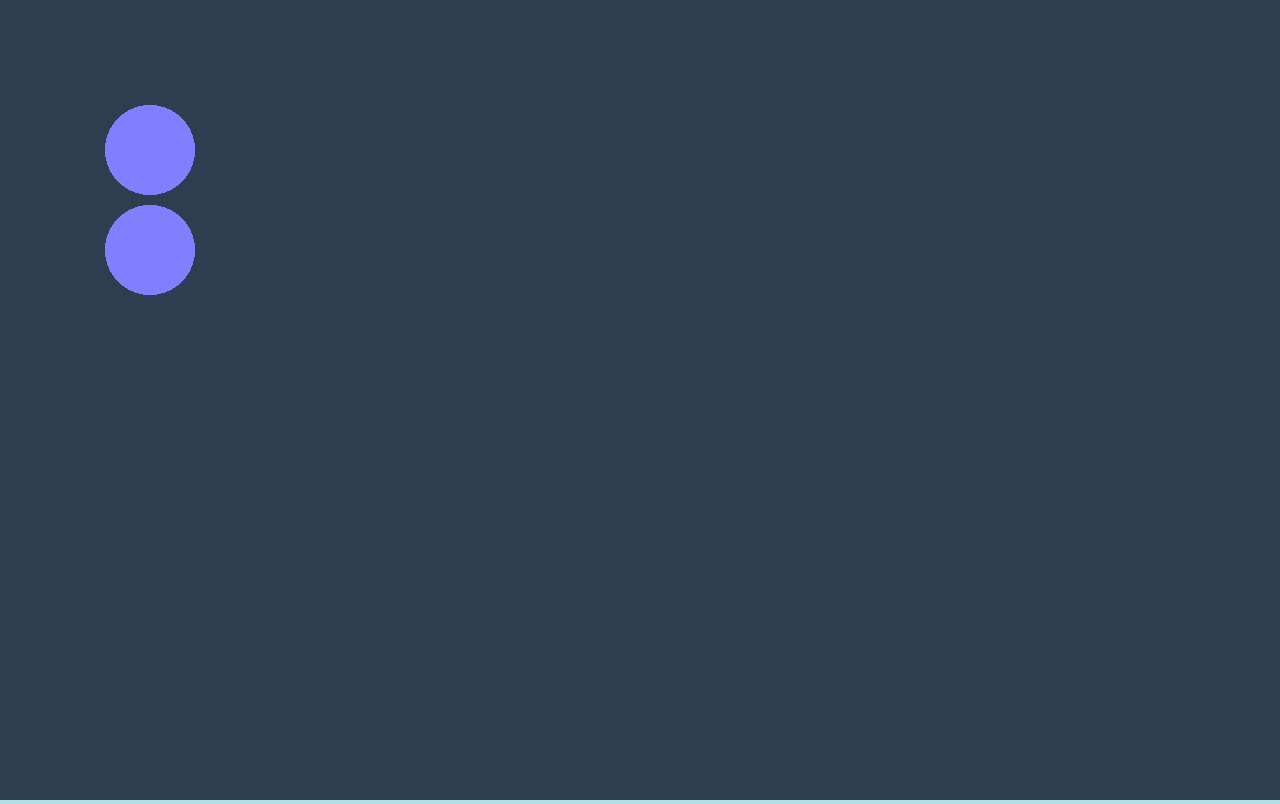
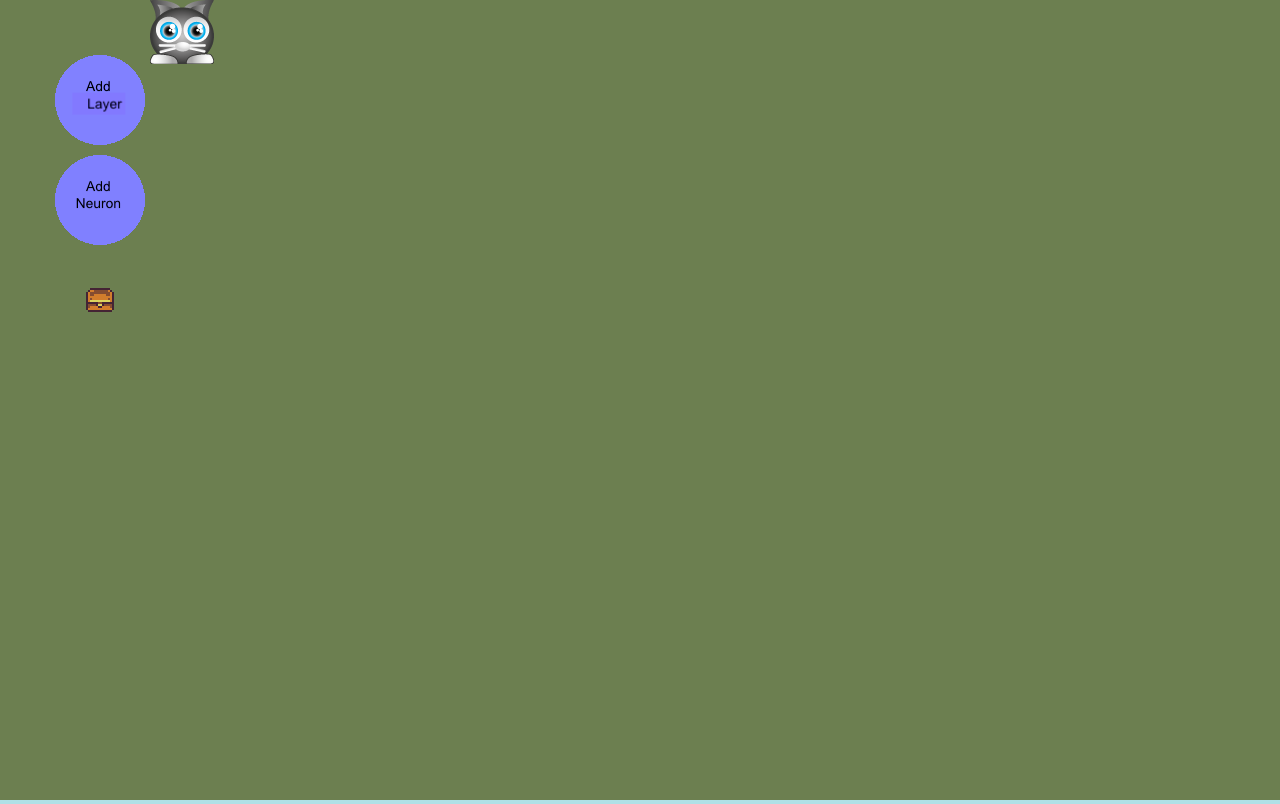
Before and after one commit to aegeorge42/aegeorge42.github.io, a plain HTML site: page index.html in a window 1280 px wide. Drawn offline with Linux system fonts and the light colour scheme.

Commit message:
draw layers is functional

```diff
--- a/Controller.js
+++ b/Controller.js
@@ -1,105 +1,46 @@
 //import {Button, textureButton, onButtonDown, getDown} from "./View/Button.js"
 import {Button} from "./View/Button.js"
-import {actFns, Neuron, Layer, Net} from "../Model/net.js"
+import {View} from "./View/View.js"
+import {actFns, Neuron, Layer, Net} from "./Model/net.js"
 
-const mode = 0;
-const textureButton = PIXI.Texture.from('images/button.png');
-/*const textureButtonOver = PIXI.Texture.from('images/button_over.png');
-const textureButtonDown = PIXI.Texture.from('images/button_down.png');
-*/
-const textureCat = PIXI.Texture.from('images/cat.png');
+const view = new View();
+const net = new Net();
 
-const tintNone = 0xFFFFFF;
-const tintOver = 0xFFA500;
-const tintDown = 0x00FF00;
+view.addButtons();
+view.drawButtons();
+
+view.draw_layerSetup(net);
+view.drawNeurons(net);
 
 
-const net = new Net();
-const staticInput = [1.0, 5.0];
-net.getLayer(0).setLayerIns(staticInput);
+//TODO (see view)
+//view.drawNeurons(neurons);
 
-var app = new PIXI.Application({
-    width: window.innerWidth,
-    height: window.innerHeight,
-    backgroundColor: 0x2c3e50
-});
-document.body.appendChild(app.view);
+//addLayer
+view.buttonDrawList[0].on('click', function(e){
+  if(net.layers.length<5){
+    console.clear();
+    net.addLayer();
+    net.update();
+    view.draw_layerSetup(net);
+    view.drawNeurons(net);
 
-app.loader.add('neuron',"images/cat.png")
-    .load(startup);
-
-function startup(){
-}
-
-const buttonAddLayer = new Button(textureButton,100,100);
-
-buttonAddLayer.on('mouseover', function(e){
-    buttonAddLayer.tint=tintOver;
-  //  buttonAddLayer.texture=textureButtonOver;
+  }
+  //console.log("add Layer");
 })
 
-buttonAddLayer.on('mouseout', function(e){
-    buttonAddLayer.tint=tintNone;
-  //  buttonAddLayer.texture=textureButton;
+//addNeuron
+view.buttonDrawList[1].on('click', function(e){
+  console.clear();
+  net.getLayer(1).addNeuron();
+  net.update();
+  view.draw_layerSetup(net);
+  view.drawNeurons(net);
 })
 
-buttonAddLayer.on('mousedown', function(e){
-    buttonAddLayer.tint=tintDown;
-  //  buttonAddLayer.texture=textureButtonDown;
+view.buttonDrawList[2].on('click', function(e){
+  view.draw_layerSetup(net);
 
-    //only handle 4 layers rn
-    if(net.layers.length<5){
-        net.addLayer();
-        net.update();
-
-        var n = new PIXI.Sprite(textureCat);
-            n.y= 100
-            n.x= net.layers.length * 100;
-        app.stage.addChild(n);
-    }
-
+  //view.drawLayer(net.getLayer(1));
+  //console.log("neurons in layer 1: "+ net.getLayer(1).getNeurons().length);
 })
-
-buttonAddLayer.on('mouseup', function(e){
-    buttonAddLayer.tint=tintOver;
-  //  buttonAddLayer.texture=textureButtonOver;
-})
-
-app.stage.addChild(buttonAddLayer);
-
-const buttonAddNeuron = new Button(textureButton,100,200);
-buttonAddNeuron.on('mouseover', function(e){
-  //  buttonAddNeuron.texture=textureButtonOver;
-    buttonAddNeuron.tint=tintOver;
-})
-
-buttonAddNeuron.on('mouseout', function(e){
-  //  buttonAddNeuron.texture=textureButton;
-    buttonAddNeuron.tint=tintNone;
-
-})
-
-buttonAddNeuron.on('mousedown', function(e){
-  //  buttonAddNeuron.texture=textureButtonDown;
-    buttonAddNeuron.tint=tintDown;
-
-    net.getLayer(1).addNeuron();
-    net.update();
-   // net.printNet();
-})
-
-buttonAddNeuron.on('mouseup', function(e){
-  //  buttonAddNeuron.texture=textureButtonOver;
-    buttonAddNeuron.tint=tintOver;
-
-})
-
-net.printNet();
-app.stage.addChild(buttonAddNeuron);
-
-/* -------------------- NET STUFF ----------------- */
-
-//net.getLayer(0).setLayerIns(staticInput);
-//net.update();
-//net.printNet();
-//net.addLayer();
--- a/Model/net.js
+++ b/Model/net.js
@@ -1,6 +1,6 @@
 
 //activation functions enum
-const actFns = {
+export const actFns = {
 	LINEAR: "linear",
 	BINSTEP: "binstep", //binary step
     SIGMOID: "sigmoid",
@@ -9,7 +9,9 @@ const actFns = {
     LRELU: "lrelu", //leaky relu
 }
 
-class Neuron{
+export const staticInput = [1.0, 5.0];
+
+export class Neuron{
     neuronNumber;
     bias;
     numInputs;
@@ -25,7 +27,8 @@ class Neuron{
 
     //use during setup
     //weights are random
-    setIns_init(v){
+    //if neuron is brand new and needs to be added in
+    setIns_init_undef(v){
         this.values=v;
         this.weights=[];
         var numInputs= this.values.length;
@@ -34,9 +37,14 @@ class Neuron{
         }
     }
 
-    setIns(v,w){
+    //if a neuron has some inputs already but needs more
+    //because another neuron was added in the prev layer
+    setIns_init(v){
         this.values=v;
-        this.weights=w;
+
+        for(var i=this.weights.length; i<v.length; i++){
+            this.weights[i]=Math.floor(Math.random() * (1000 - 100) + 100) / 100; //CHANGE BACK TO SAME AS BIAS
+        }
     }
 
     calcOut(){
@@ -73,7 +81,7 @@ class Neuron{
     }
 }
 
-class Layer{
+export class Layer{
     layerNumber;
     neurons; //list of neurons in layer
     layerOutputs; //list of all outputs from neurons in layer
@@ -104,8 +112,10 @@ class Layer{
     //change input params to layer?
     setLayerIns(v){
         this.neurons.forEach(function(neuron) {
-           // console.log(neuron.weights);
             if(neuron.weights === undefined){
+                neuron.setIns_init_undef(v);
+
+            } else if(neuron.weights.length != v.length){
                 neuron.setIns_init(v);
             }
         });
@@ -120,15 +130,19 @@ class Layer{
 
 
     }
+
+    getNeurons(){
+        return this.neurons;
+    }
 }
 
-class Net{
+export class Net{
     layers; //list of layers
 
     constructor(){
         this.layers=[];
-        var l = new Layer();
-        this.addLayer(l);
+        this.addLayer();
+        this.getLayer(0).setLayerIns(staticInput);
     }
 
     addLayer(){
@@ -169,15 +183,15 @@ class Net{
        // console.log("net has " + this.layers.length + "layers");
        console.log("UPDATE");
        this.connect();
-       this.printNet();
+    //   this.printNet();
     }
 
     printNet(){
         console.log("Net has " + this.layers.length + " layers")
         this.layers.forEach(function(layer) {
             //console.log(" Layer #"+ layer.layerNumber + " has " + layer.neurons.length + " neurons");
-            console.log("----------LAYER " + layer.layerNumber + "----------");
-            layer.printLayer();
+        //    console.log("----------LAYER " + layer.layerNumber + "----------");
+        //    layer.printLayer();
         });
     }
 
@@ -194,6 +208,7 @@ class Net{
     }
 }
 
+
 /*const net = new Net();
 const staticInput = [1.0, 5.0];
 
@@ -201,7 +216,7 @@ net.getLayer(0).addNeuron();
 net.getLayer(0).setLayerIns(staticInput);
 net.addLayer();
 net.connect();
-console.log("---------------------------ROUND 1-------------------------------")
+/*console.log("---------------------------ROUND 1-------------------------------")
 net.printNet_weights();
 net.connect();
 console.log("---------------------------ROUND 2-------------------------------")
@@ -215,5 +230,3 @@ net.addLayer();
 net.connect();
 net.printNet();
 */
-
-export {actFns, Neuron, Layer, Net};
--- a/View/Button.js
+++ b/View/Button.js
@@ -1,11 +1,35 @@
 export class Button extends PIXI.Sprite{
+
     constructor(texture,x,y){
         super(texture)
-
+        this.tint=tintNone;
+        this.anchor.set(0.5);
         this.x=x;
         this.y=y;
         this.interactive=true;
         this.buttonMode=true;
 
+        //set tints for when button is hovered over
+        //might make this variable in the future for
+        //different buttons?
+        this.on('mouseover', function(e){
+            this.tint=tintOver;
+        })
+
+        this.on('mouseout', function(e){
+            this.tint=tintNone;
+        })
+
+        this.on('mousedown', function(e){
+            this.tint=tintDown;
+        })
+
+        this.on('mouseup', function(e){
+            this.tint=tintOver;
+        })
     }
 }
+
+const tintNone = 0xFFFFFF;
+const tintOver = 0xFFA500;
+const tintDown = 0x00FF00;
--- a/View/View.js
+++ b/View/View.js
@@ -1,167 +1,182 @@
-class View{
+import {Button} from "./Button.js"
 
-  //Aliases
-  Application = PIXI.Application;
-  loader = PIXI.loader;
-  resources = PIXI.loader.resources;
-  Sprite = PIXI.Sprite;
-  texture = PIXI.Texture;
-
-  winWidth = window.innerWidth;
-  winHeight = window.innerHeight;
+export class View{
+  buttonDrawList = [];  // all buttons to draw
+  neuronDrawList = [];  // all neurons to draw
+  layers2draw = [];
 
   constructor(){
-    this.app= new PIXI.Application({
-      width: 800,         // default: 800
-      height: 600,        // default: 600
-      antialias: true,    // default: false
-      transparent: false, // default: false
-      resolution: 1       // default: 1
+    this.app = new PIXI.Application({
+      width: window.innerWidth,
+      height: window.innerHeight,
+      backgroundColor: 0x6c7f50
     });
-
     document.body.appendChild(this.app.view);
 
-    this.app.renderer.backgroundColor = 0xBDBEFF;
-    this.app.renderer.view.style.position = "absolute";
-    this.app.renderer.view.style.display = "block";
-    this.app.renderer.autoResize = true;
-    this.app.renderer.resize(window.innerWidth, window.innerHeight);
-
-    //this.loader
-    //.add("images/cat.png")
-    //.add("images/button.png")
-    //.load(this.setup);
+    // load all images (it would be cool if this worked)
+    /*
+    PIXI.loader
+    .add([
+      "images/cat.png",
+      "images/button.png",
+      "images/treasure.png",
+      "images/circle.png",
+      "images/button_down.png"
+    ])
+    .load(this.setup);
+    */
   }
 
   setup(){
-    alert("SETUPPPPPPP");
+    console.log("ready 2 go")
+  }
+
+  //add initial buttons to screen
+  addButtons(){
+    this.buttonDrawList.push(
+      new Button(PIXI.Texture.from('images/button_layer.png'),100,100)
+    );
+
+    this.buttonDrawList.push(
+      new Button(PIXI.Texture.from('images/button_neuron.png'),100,200)
+    );
+
+    this.buttonDrawList.push(
+      new Button(PIXI.Texture.from('images/treasure.png'),100,300)
+    );
+  }
+
+  //add a single button
+  addButton(textureimg, x, y){
+    this.buttonDrawList.push(
+      new Button(PIXI.Texture.from(textureimg),x,y)
+    );
+  }
+
+
+  drawButtons(){
+    for(var i =0;i<this.buttonDrawList.length;i++){
+      this.app.stage.addChild(this.buttonDrawList[i]);
+    }
+  }
+
+  draw_layerSetup(net){
+    this.layers2draw = [];
+    for(var i = 0; i<net.layers.length; i++){
+      const layerContainer = new PIXI.Container();
+      this.layers2draw.push(layerContainer);
+    }
+    //console.log("layers: " + net.layers.length);
+    //console.log("layers2draw: " + this.layers2draw.length);
+  }
+
+  //layer2draw[i].addchild
+  drawNeurons(net){
+    // for each layer
+    for(var i = 0; i<net.layers.length; i++){
+      //for each neuron
+      for(var j=0; j<net.getLayer(i).neurons.length; j++){
+        //create a sprite
+        const neuronSprite = new PIXI.Sprite(PIXI.Texture.from('images/cat.png'));
+          neuronSprite.x=(i*100)+150;
+          neuronSprite.y=j*100;
+        //add it to appropriate layer container
+        this.layers2draw[i].addChild(neuronSprite);
+
+        //console.log("LAYER 2draw: " + i + " sprites: " + this.layers2draw[i].length)
+
+      }
+      this.app.stage.addChild(this.layers2draw[i]);
+    }
+  }
+
+
+  /* this.neuronDrawList=[];
+  console.clear();
+  for(var i = 0; i<net.layers.length; i++){
+    for(var j=0; j<net.getLayer(i).neurons.length; j++){
+      console.log("layer: " + i + " neuron: " + j);
+      this.neuronDrawList[i]=new Array([net.getLayer]);
+
+
+
+
+      // const neuronSprite = new PIXI.Sprite(PIXI.Texture.from('images/cat.png'));
+      this.neuronDrawList[i][j]=new PIXI.Sprite(PIXI.Texture.from('images/cat.png'));
+      //this.neuronDrawList[i].push(neuronSprite);
+    }
+  }
+
+
+  /*
+  for(var i =0; i<layer.getNeurons().length; i++){
+    const neuronSprite = new PIXI.Sprite(PIXI.Texture.from('images/cat.png'));
+    console.log("sprite");
+
+    //this.layers2draw[layer.layerNumber].addChild(neuronSprite);
+  }
+  //console.log(this.layers2draw[layer.layerNumber].length);
+  */
+
+
+
+
+  drawNet(net){
+    // clear before readding
+    this.layers2draw = [];
+    // create container for each layer
+    for(var i = 0; i<net.layers.length; i++){
+      const layerContainer = new PIXI.Container();
+      this.layers2draw.push(layerContainer);
+    }
+    console.log("layers: " + net.layers.length);
+    console.log("layers2draw: " + this.layers2draw.length);
   }
 }
 
 
 
-export {View}
-/*
-//Aliases
-let Application = PIXI.Application;
-let loader = PIXI.loader;
-let resources = PIXI.loader.resources;
-let Sprite = PIXI.Sprite;
-let texture = PIXI.Texture;
+    /*
+    net.layers.forEach(function(layer) {
+      const layerContainer = new PIXI.Container();
+      //console.log("----------LAYER " + layer.layerNumber + "----------");
+      layer.neurons.forEach(function(neuron) {
+          //console.log("w: " +neuron.weights);
+      });
+  });
 
-var winWidth = window.innerWidth;
-var winHeight = window.innerHeight;
+  thisapp.stage.addChild(layerContainer);
 
-let app = new PIXI.Application({
-  width: 800,         // default: 800
-  height: 600,        // default: 600
-  antialias: true,    // default: false
-  transparent: false, // default: false
-  resolution: 1       // default: 1
-  }
-);
-document.body.appendChild(app.view);
+  */
 
-//resize to fullscreen
-app.renderer.backgroundColor = 0xF3F3F3;
-app.renderer.view.style.position = "absolute";
-app.renderer.view.style.display = "block";
-app.renderer.autoResize = true;
-app.renderer.resize(window.innerWidth, window.innerHeight);
 
-loader
-  .add("images/cat.png")
-  .add("images/button.png")
-  .load(setup);
 
-//runs on load
-function setup() {
-  //TODO: stuff to do before running
-  //loading bar?
-  //some sort of launch screen
+    /*
+    for(var i =0; i<layer.getNeurons().length; i++){
+      this.neuronDrawList.push(
+        new PIXI.Sprite(PIXI.Texture.from('images/cat.png'),{x: i*100, y:i*100})
+      )
+    }
+    console.log("ndl:" + this.neuronDrawList.length);
 
-  run();
-}
+    for(var i =0; i<this.neuronDrawList.length; i++){
+      this.app.stage.addChild(this.neuronDrawList[i]);
+      console.log("neuron" + i + this.neuronDrawList[i].x);
 
-function run(){
-  console.log(winWidth+" "+ winHeight);
-  addCat();
-  setButton();
-}
+    }
+    */
 
-function addCat(){
-  let cat = new Sprite(resources["images/cat.png"].texture);
-  cat.anchor.set(0.5);
-  cat.x = winWidth/2;
-  cat.y = winHeight/2;
-  app.stage.addChild(cat);
 
-  //note 2 self - use this when weights are changing in backprop
-  cat.scale.set(0.5, 0.5);
-}
+    /*
+    //create sprite and add to draw list
+    for(var i =0; i<layer.getNeurons().length; i++){
+      //this.neuronDrawList.push(
+      //  new Sprite(PIXI.Texture.from('images/cat.png'),{x: i*100, y:i*100})
+      //)
+    }
 
-function addRandomCat(){
-  let cat = new Sprite(resources["images/cat.png"].texture);
-
-  cat.anchor.set(0.5);
-  cat.x = Math.floor(Math.random() * (winWidth));
-  cat.y = Math.floor(Math.random() * (winHeight));
-  app.stage.addChild(cat);
-
-  //note 2 self - use this when weights are changing in backprop
-  cat.scale.set(0.5, 0.5);
-}
-
-const textureButton = PIXI.Texture.from('images/button.png');
-const textureButtonDown = PIXI.Texture.from('images/button_down.png');
-const textureButtonOver = PIXI.Texture.from('images/button_over.png');
-
-function setButton(){
-  let button = new Sprite(resources["images/button.png"].texture);
-  button.x=800;
-  button.y=100;
-  app.stage.addChild(button);
-
-  button.interactive = true;
-  button.buttonMode = true;
-
-  button
-    .on('pointerdown', onButtonDown)
-    .on('pointerup', onButtonUp)
-    .on('pointerupoutside', onButtonUp)
-    .on('pointerover', onButtonOver)
-    .on('pointerout', onButtonOut);
-  }
-
-  function onButtonDown() {
-    this.isdown = true;
-    this.texture = textureButtonDown;
-    this.alpha = 1;
-    addRandomCat();
-  }
-
-  function onButtonUp() {
-    this.isdown = false;
-    if (this.isOver) {
-        this.texture = textureButtonOver;
-    } else {
-        this.texture = textureButton;
+    //add draw list to stage
+    for(var i =0; i<layer.getNeurons().length; i++){
+      this.app.stage.addChild(this.neuronDrawList[i]);
     }
-  }
-
-  function onButtonOver() {
-    this.isOver = true;
-    if (this.isdown) {
-      return;
-    }
-    this.texture = textureButtonOver;
-  }
-
-  function onButtonOut() {
-    this.isOver = false;
-    if (this.isdown) {
-        return;
-    }
-  this.texture = textureButton;
-
-*/
+    */
```
Also changed, not shown: index.html (+0 -2 lines), oldcontroller.js (added, +96 -0 lines), View/old or unused/ButtonList.js (renamed from View/ButtonList.js), View/old or unused/Stage.js (renamed from View/Stage.js), View/old or unused/testbutton.js (renamed from View/testbutton.js), images/button.png (deleted), images/button_layer.png (added), images/button_neuron.png (added), 5 other files.
